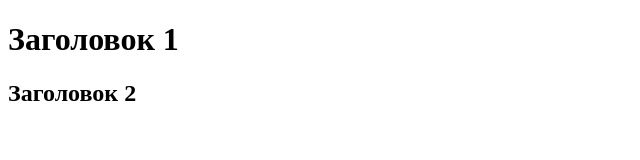
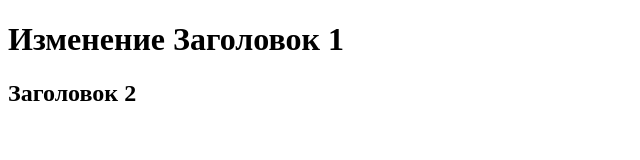
Before and after one commit to FedorMEO/first_repos, a plain HTML site: page index.html in a window 1280 px wide. Shown: the whole page, without its empty margins (0-640 px from the left). Drawn offline with Linux system fonts and the light colour scheme.

Commit message:
Изменение заголовка H1

```diff
--- a/index.html
+++ b/index.html
@@ -6,7 +6,7 @@
     <title>Document</title>
 </head>
 <body>
-    <h1>Заголовок 1</h1>
+    <h1>Изменение Заголовок 1</h1>
     <h2>Заголовок 2</h2>
 </body>
 </html>
```
